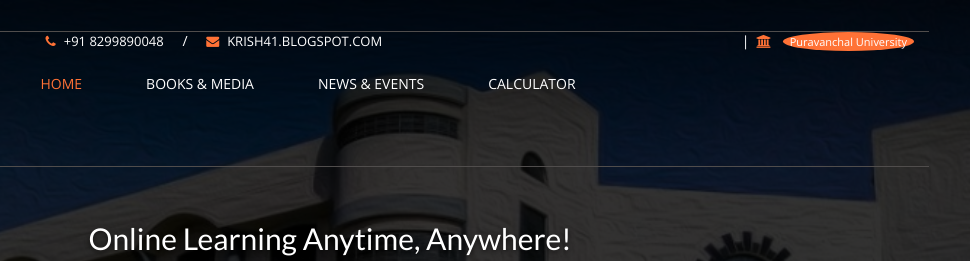
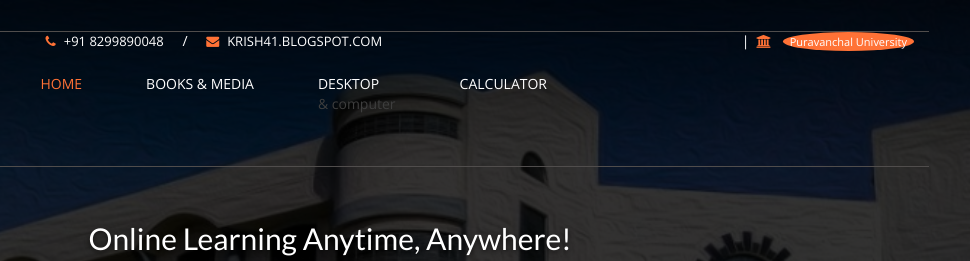
Before and after one commit to Gaurav320/VBSPU-LIBRARY2.github.io, a plain HTML site: page index.html in a window 1280 px wide. Shown: the top 261 px of the page, 310-1280 px from the left. Drawn offline with nearby package versions, Linux system fonts and the light colour scheme; files whose address does not match are found by name.

Commit message:
Update index.html

```diff
--- a/index.html
+++ b/index.html
@@ -91,7 +91,7 @@
                                             </ul>
                                         </li>
                                         <li class="dropdown">
-                                            <a data-toggle="dropdown" class="dropdown-toggle disabled" href="news-events-list-view.html">News &amp; Events</a>
+                                            <a data-toggle="dropdown" class="dropdown-toggle disabled" href="news-events-list-view.html">Desktop</a> &amp; computer</a>
 
                                         </li>
 
```
